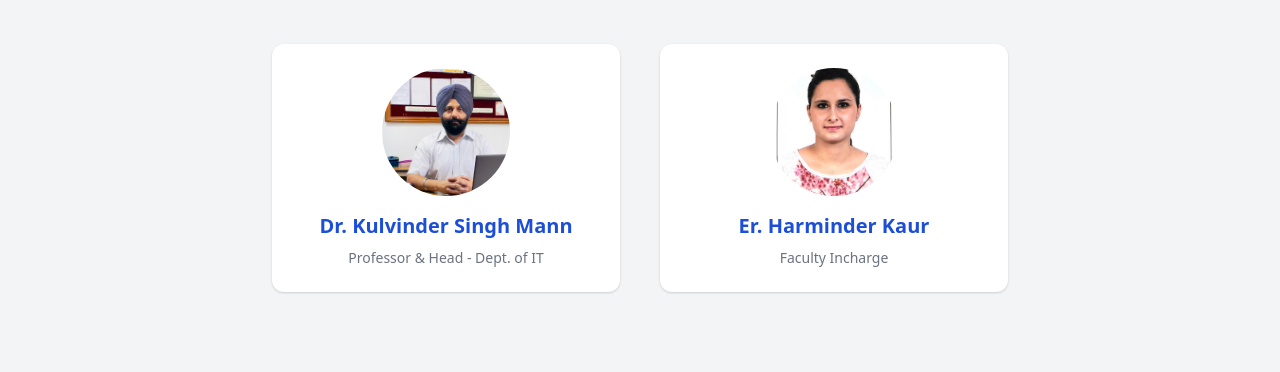
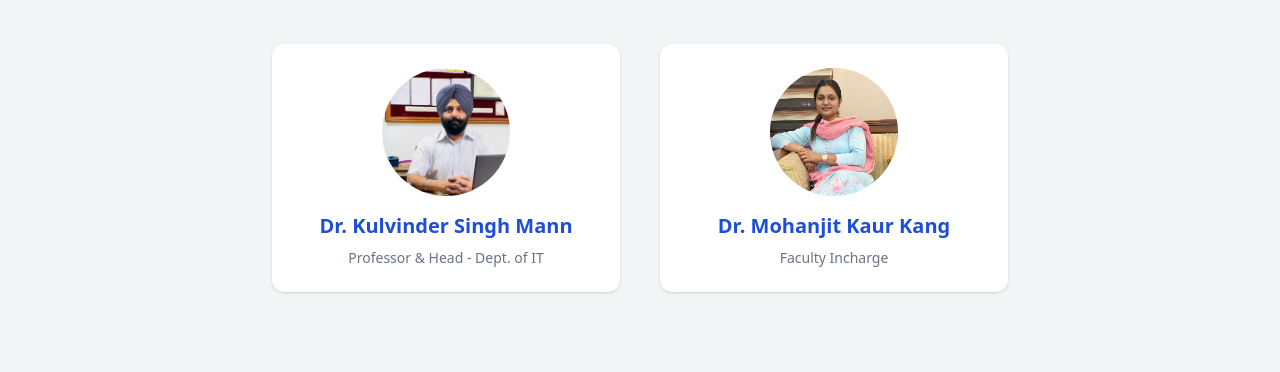
Before and after one commit to ITianclubgndec/itianclubgndec.github.io, a plain HTML site: page members.html in a window 1280 px wide. Shown: the part 428-800 px from the top of the page. Drawn offline with nearby package versions, Linux system fonts and the light colour scheme.

Commit message:
Update members.html

```diff
--- a/members.html
+++ b/members.html
@@ -79,9 +79,9 @@
 
           <!-- Faculty Card 2 -->
           <div class="bg-white rounded-xl shadow hover:shadow-lg transition text-center p-6">
-            <img src="./assets/images/faculty/Harminder.jpg" alt="Faculty 2"
+            <img src="./assets/images/faculty/mohanjit-kang.jpeg" alt="Faculty 2"
               class="w-32 h-32 mx-auto rounded-full object-cover mb-4" />
-            <h3 class="text-xl font-semibold text-blue-700">Er. Harminder Kaur</h3>
+            <h3 class="text-xl font-semibold text-blue-700">Dr. Mohanjit Kaur Kang</h3>
             <!-- <p class="text-gray-600">Faculty Mentor</p> -->
             <p class="text-gray-500 text-sm mt-2">Faculty Incharge</p>
           </div>
```
